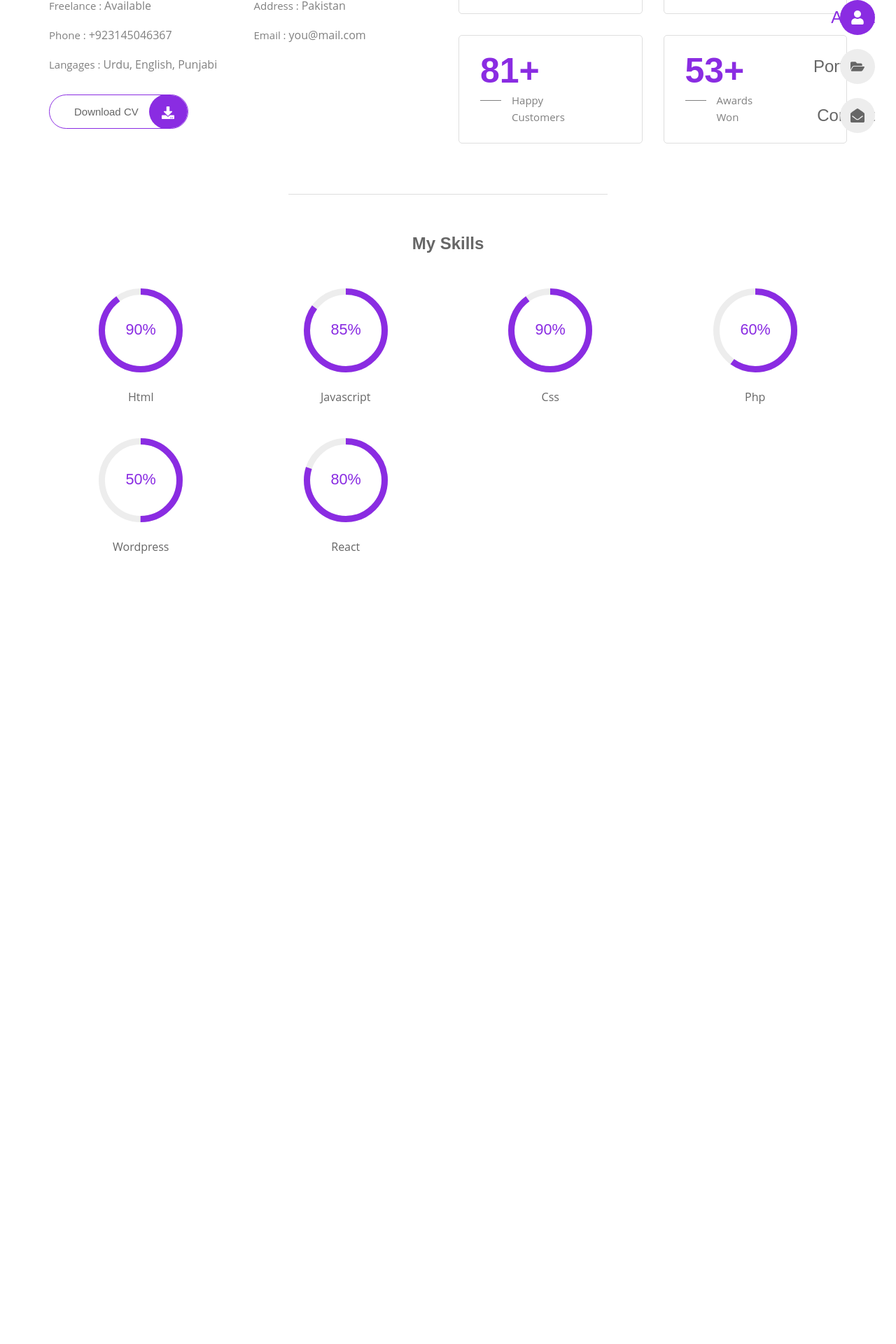
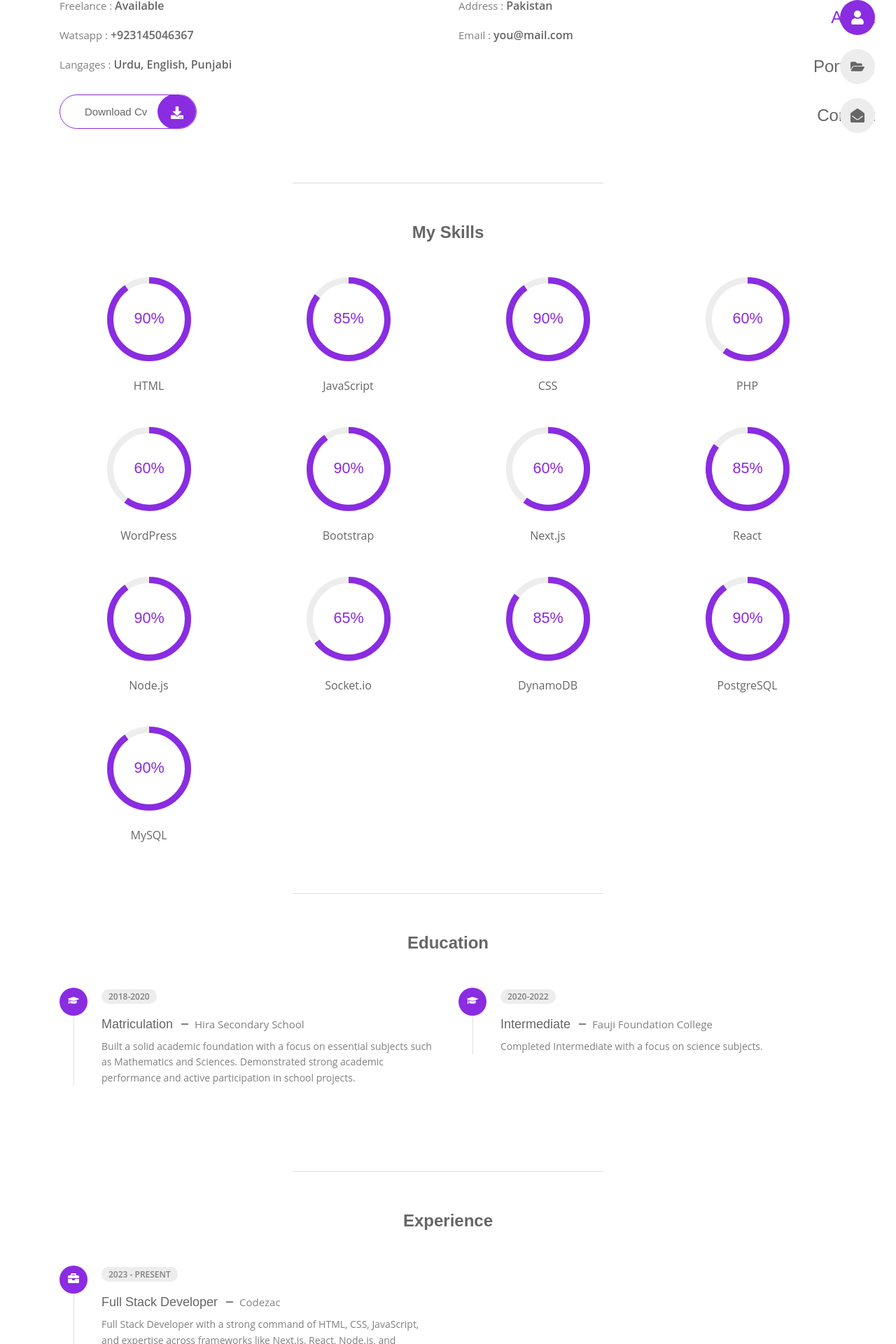
Before and after one commit to hnawazatcodezac/hamid-nawaz-portfolio, a React (Vite) app in the folder frontend/: page /about in a window 1280 px wide. Shown: the part 340-2260 px from the top of the page at 70% size. Before the commit the page ends 1202 px from the top, so only its background shows below. Built offline with nearby package versions, Linux system fonts and the light colour scheme.

Commit message:
COD-portfolio completed about page

```diff
--- a/frontend/src/App.css
+++ b/frontend/src/App.css
@@ -84,6 +84,7 @@ img {
 .container {
   max-width: 1140px;
   margin-inline: auto;
+  padding-inline: 15px;
 }
 
 .grid {
--- a/frontend/src/assets/css/about.css
+++ b/frontend/src/assets/css/about.css
@@ -1,7 +1,7 @@
-.about-container,
 .info-list,
-.stats {
+.resume-container {
   grid-template-columns: repeat(2, 1fr);
+  align-items: flex-start;
 }
 
 .info-list {
@@ -20,38 +20,9 @@
   font-size: var(--small-font-size);
 }
 
-.info-list .info-description {
+.info-list .info-decription {
   color: var(--title-color);
   font-weight: var(--weight-600);
-}
-
-.stats-box {
-  border: 1px solid var(--border-color);
-  padding: 20px 30px 25px;
-  border-radius: 5px;
-}
-
-.stats-no {
-  color: var(--first-color);
-  font-size: var(--h1-font-size);
-  line-height: 1.2;
-}
-
-.stats-title {
-  font-size: var(--small-font-size);
-  line-height: 1.6;
-  padding-left: 45px;
-  position: relative;
-}
-
-.stats-title::before {
-  content: "";
-  position: absolute;
-  left: 0;
-  top: 25%;
-  width: 30px;
-  height: 1px;
-  background-color: var(--text-color);
 }
 
 .seprator {
@@ -98,3 +69,130 @@
   text-align: center;
   margin-top: 24px;
 }
+
+.resume-item {
+  position: relative;
+  padding-left: 60px;
+}
+
+.resume-item:not(:last-child) {
+  margin-bottom: 50px;
+}
+
+.resume-item::before {
+  content: "";
+  position: absolute;
+  inset-block: 0;
+  left: 20px;
+  border-left: 1px solid var(--border-color);
+}
+
+.resume-icon {
+  position: absolute;
+  left: 0;
+  top: 0;
+  background-color: var(--first-color);
+  color: var(--text-white);
+  width: 40px;
+  height: 40px;
+  border-radius: 50%;
+  text-align: center;
+  line-height: 40px;
+}
+
+.resume-date {
+  background-color: var(--container-color);
+  padding: 2px 10px;
+  border-radius: 20px;
+  font-size: var(--tiny-font-size);
+  font-weight: var(--weight-600);
+}
+
+.resume-subtitle {
+  font-size: var(--large-font-size);
+  font-weight: var(--weight-500);
+  margin-block: 20px 10px;
+}
+
+.resume-subtitle span {
+  color: var(--text-color);
+  font-family: var(--body-font);
+  font-size: var(--small-font-size);
+  position: relative;
+  padding-left: 26px;
+}
+
+.resume-subtitle span::before {
+  content: "";
+  position: absolute;
+  left: 7px;
+  top: 9px;
+  width: 10px;
+  height: 2px;
+  background-color: var(--text-color);
+}
+
+.resume-description {
+  font-size: var(--smaller-font-size);
+  line-height: 1.6;
+}
+
+@media (max-width: 1100px) {
+  .resume-container {
+    grid-template-columns: repeat(1, 1fr);
+  }
+
+  .about-info,
+  .resume,
+  .skills {
+    padding-inline: 7%;
+  }
+
+  .about .section-subtitle {
+    text-align: center;
+  }
+}
+
+@media (max-width: 610px) {
+  .skills-container {
+    grid-template-columns: repeat(3, 1fr);
+  }
+}
+
+@media (max-width: 450px) {
+  .info-list .info-title,
+  .info-list .info-decription {
+    font-size: 18px;
+  }
+
+  .info-list {
+    grid-template-columns: repeat(1, 1fr);
+  }
+
+  .skills-container {
+    grid-template-columns: repeat(2, 1fr);
+  }
+
+  .seprator {
+    max-width: 80%;
+  }
+
+  .about-info,
+  .resume,
+  .skills {
+    padding-inline: 0px;
+  }
+}
+
+@media (max-width: 400px) {
+  .info-list {
+    grid-template-columns: repeat(1, 1fr);
+  }
+}
+
+@media (max-width: 380px) {
+  .info-list .info-title,
+  .info-list .info-decription {
+    font-size: 14px;
+  }
+}
--- a/frontend/src/assets/css/home.css
+++ b/frontend/src/assets/css/home.css
@@ -46,7 +46,7 @@
   margin-block: 16px 32px;
 }
 
-.color-block {
+.home-background-color {
   position: fixed;
   height: 200%;
   width: 100%;
@@ -85,7 +85,7 @@
 }
 
 @media (max-width: 610px) {
-  .color-block {
+  .home-background-color {
     top: -15%;
   }
 }
@@ -95,7 +95,7 @@
     line-height: 1.5;
   }
 
-  .color-block {
+  .home-background-color {
     top: -45%;
   }
 }
--- /dev/null
+++ b/frontend/src/components/resume-item.jsx
@@ -0,0 +1,15 @@
+import React from "react";
+import parse from "html-react-parser";
+
+const ResumeItem = ({ icon, year, title, desc }) => {
+  return (
+    <div className="resume-item">
+      <div className="resume-icon">{icon}</div>
+      <span className="resume-date">{year}</span>
+      <h3 className="resume-subtitle">{parse(title)}</h3>
+      <p className="resume-description">{desc}</p>
+    </div>
+  );
+};
+
+export default ResumeItem;
--- a/frontend/src/components/stats.jsx
+++ /dev/null
@@ -1,20 +0,0 @@
-import React from "react";
-import parse from "html-react-parser";
-import { stats } from "../data";
-
-const Stats = () => {
-  return (
-    <>
-      {stats.map(({ no, title }, index) => {
-        return (
-          <div className="stats-box" key={index}>
-            <h3 className="stats-no">{no}</h3>
-            <p className="stats-title">{parse(title)}</p>
-          </div>
-        );
-      })}
-    </>
-  );
-};
-
-export default Stats;
--- a/frontend/src/data.jsx
+++ b/frontend/src/data.jsx
@@ -91,7 +91,7 @@ export const personalInfo = [
 
   {
     id: 7,
-    title: "Phone : ",
+    title: "Watsapp : ",
     description: "+923145046367",
   },
 
@@ -108,96 +108,105 @@ export const personalInfo = [
   },
 ];
 
-export const stats = [
-  {
-    id: 1,
-    no: "12+",
-    title: "Years of <br /> Experience",
-  },
-
-  {
-    id: 2,
-    no: "97+",
-    title: "Completed <br /> Projects",
-  },
-
-  {
-    id: 3,
-    no: "81+",
-    title: "Happy <br /> Customers",
-  },
-
-  {
-    id: 4,
-    no: "53+",
-    title: " Awards <br /> Won",
-  },
-];
-
 export const resume = [
   {
     id: 1,
     category: "experience",
     icon: <FaBriefcase />,
     year: "2023 - PRESENT",
-    title: "Web Developer <span> Envato </span>",
-    desc: "Lorem ipsum dolor sit amet, consectetur tempor incididunt ut labore adipisicing elit,",
+    title: "Full Stack Developer <span> Codezac </span>",
+    desc: "Full Stack Developer with a strong command of HTML, CSS, JavaScript, and expertise across frameworks like Next.js, React, Node.js, and Bootstrap. Skilled in building real-time applications with Socket.io and proficient in database solutions such as DynamoDB, PostgreSQL, and MySQL. Spearheaded responsive, high-performing web applications that enhance user experience and optimize performance, collaborating closely with cross-functional teams to deliver impactful solutions.",
   },
 
   {
-    id: 4,
+    id: 2,
+    category: "education",
+    icon: <FaGraduationCap />,
+    year: "2018-2020",
+    title: "Matriculation <span> Hira Secondary School </span>",
+    desc: "Built a solid academic foundation with a focus on essential subjects such as Mathematics and Sciences. Demonstrated strong academic performance and active participation in school projects.",
+  },
+
+  {
+    id: 3,
     category: "education",
     icon: <FaGraduationCap />,
     year: "2020-2022",
     title: "Intermediate <span> Fauji Foundation College </span>",
     desc: "Completed Intermediate with a focus on science subjects.",
   },
-
-  {
-    id: 5,
-    category: "education",
-    icon: <FaGraduationCap />,
-    year: "2018-2020",
-    title: "Matriculation <span> Hira Secondary School </span>",
-    desc: "Successfully completed Matriculation with a strong foundation in core subjects.",
-  },
 ];
 
 export const skills = [
   {
     id: 1,
-    title: "Html",
+    title: "HTML",
     percentage: "90",
   },
 
   {
     id: 2,
-    title: "Javascript",
+    title: "JavaScript",
     percentage: "85",
   },
 
   {
     id: 3,
-    title: "Css",
+    title: "CSS",
     percentage: "90",
   },
 
   {
     id: 4,
-    title: "Php",
+    title: "PHP",
     percentage: "60",
   },
 
   {
     id: 5,
-    title: "Wordpress",
-    percentage: "50",
+    title: "WordPress",
+    percentage: "60",
   },
 
   {
+    id: 6,
+    title: "Bootstrap",
+    percentage: "90",
+  },
+  {
+    id: 7,
+    title: "Next.js",
+    percentage: "60",
+  },
+  {
     id: 8,
     title: "React",
-    percentage: "80",
+    percentage: "85",
+  },
+  {
+    id: 9,
+    title: "Node.js",
+    percentage: "90",
+  },
+  {
+    id: 10,
+    title: "Socket.io",
+    percentage: "65",
+  },
+  {
+    id: 11,
+    title: "DynamoDB",
+    percentage: "85",
+  },
+  {
+    id: 12,
+    title: "PostgreSQL",
+    percentage: "90",
+  },
+  {
+    id: 13,
+    title: "MySQL",
+    percentage: "90",
   },
 ];
 
--- a/frontend/src/pages/about.jsx
+++ b/frontend/src/pages/about.jsx
@@ -1,11 +1,12 @@
 import React from "react";
 import { FaDownload } from "react-icons/fa";
 import Info from "../components/info";
-import Stats from "../components/stats";
 import Skills from "../components/skills";
+import { resume } from "../data";
 import "../assets/css/about.css";
 
 import CV from "../assets/uploads/cv.pdf";
+import ResumeItem from "../components/resume-item";
 
 const About = () => {
   return (
@@ -20,27 +21,50 @@ const About = () => {
             <ul className="info-list grid">
               <Info />
             </ul>
-
             <a href={CV} download="" className="button">
-              Download CV{" "}
+              Download Cv
               <span className="button-icon">
                 <FaDownload />
               </span>
             </a>
           </div>
-
-          <div className="stats grid">
-            <Stats />
-          </div>
         </div>
       </section>
+
       <div className="seprator"></div>
+
       <div className="skills">
         <h3 className="section-subtitle subtitle-center">My Skills</h3>
         <div className="skills-container grid">
           <Skills />
         </div>
       </div>
+
+      <div className="seprator"></div>
+
+      <section className="resume">
+        <h3 className="section-subtitle subtitle-center">Education</h3>
+        <div className="resume-container grid">
+          {resume.map((val) => {
+            if (val.category === "education") {
+              return <ResumeItem key={val.id} {...val} />;
+            }
+          })}
+        </div>
+      </section>
+
+      <div className="seprator"></div>
+
+      <section className="resume">
+        <h3 className="section-subtitle subtitle-center">Experience</h3>
+        <div className="resume-container grid">
+          {resume.map((val) => {
+            if (val.category === "experience") {
+              return <ResumeItem key={val.id} {...val} />;
+            }
+          })}
+        </div>
+      </section>
     </main>
   );
 };
--- a/frontend/src/pages/home.jsx
+++ b/frontend/src/pages/home.jsx
@@ -31,7 +31,7 @@ const Home = () => {
         </div>
       </div>
 
-      <div className="color-block"></div>
+      <div className="home-background-color"></div>
     </section>
   );
 };
```
